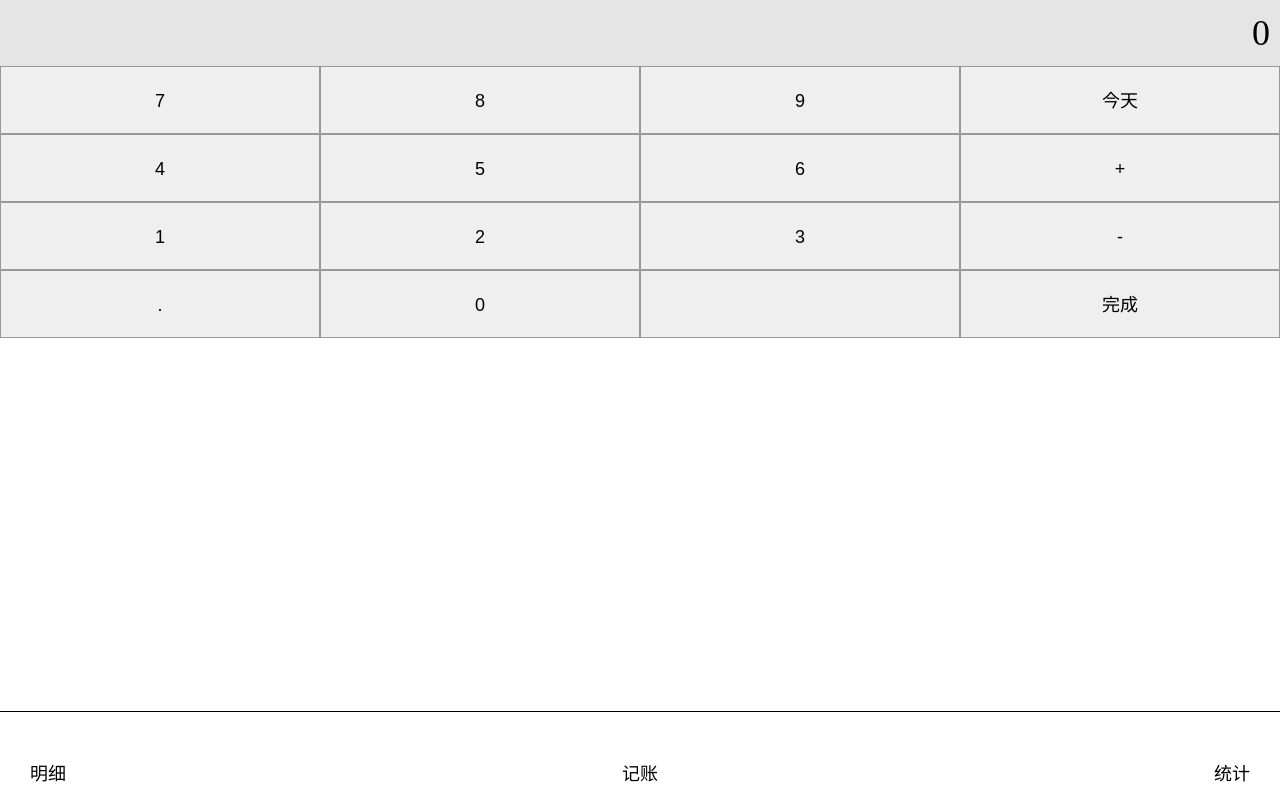
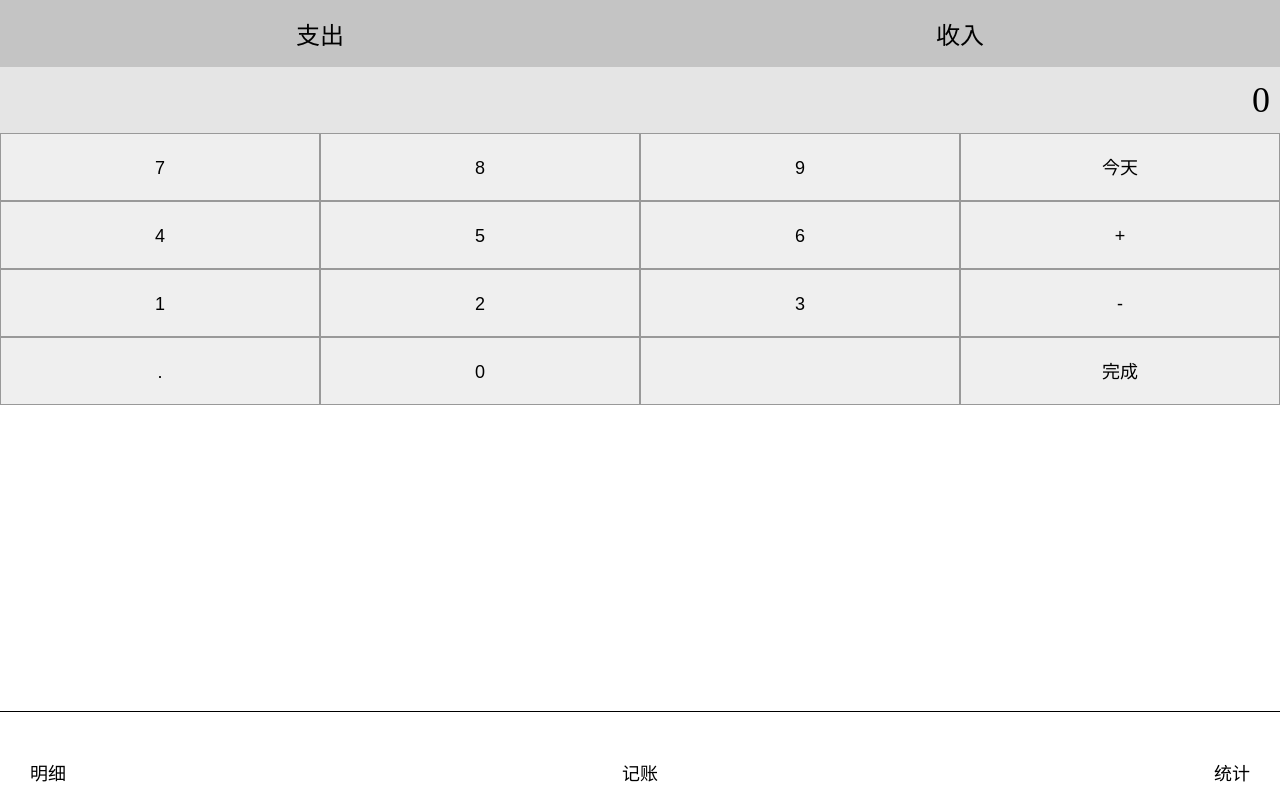
Before and after one commit to leigp555/accountBook, a Vue app: page / in a window 1280 px wide. Built offline with nearby package versions, Linux system fonts and the light colour scheme.

Commit message:
完成首页CountType组件样式书写

```diff
--- /dev/null
+++ b/src/components/CountType.vue
@@ -0,0 +1,26 @@
+<template>
+<div class="type" v-bind="$attrs">
+  <div>支出</div>
+  <div>收入</div>
+</div>
+</template>
+
+<script lang="ts">
+export default {
+  name: "CountType"
+}
+</script>
+
+<style lang="scss" scoped>
+.type{
+  display: flex;
+  justify-content: center;
+  >div{
+    flex-grow: 1;
+    text-align: center;
+    font-size: 24px;
+    padding: 16px 0;
+    background-color: #c4c4c4;
+  }
+}
+</style>
--- a/src/components/Record.vue
+++ b/src/components/Record.vue
@@ -1,11 +1,13 @@
 <template>
   <div class="container">
+    <CountType/>
    <KeyBord/>
   </div>
 </template>
 
 <script lang="ts" setup>
 import KeyBord from "./KeyBord.vue";
+import CountType from "./CountType.vue";
 </script>
 
 <style lang="scss" scoped>
```
